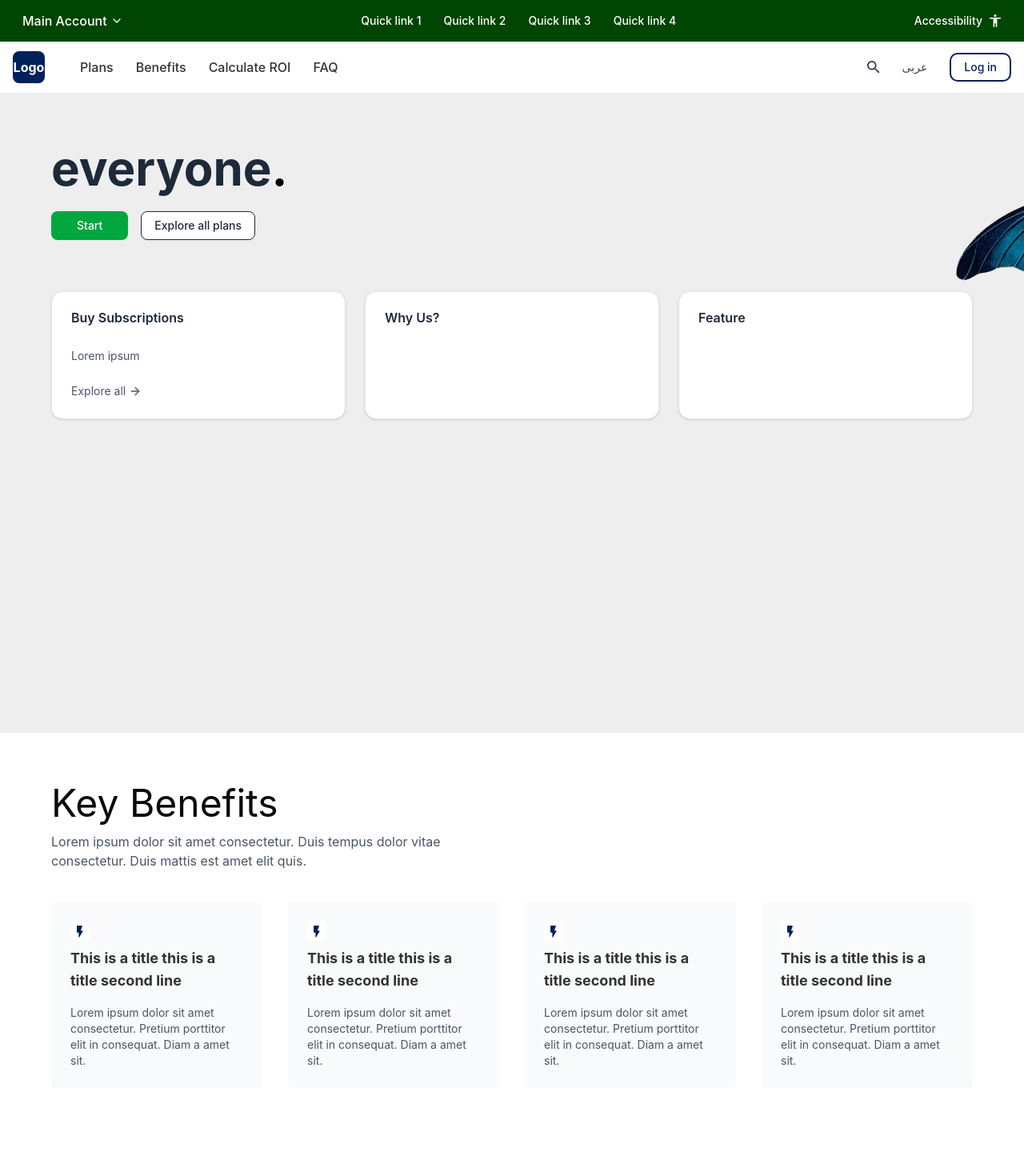
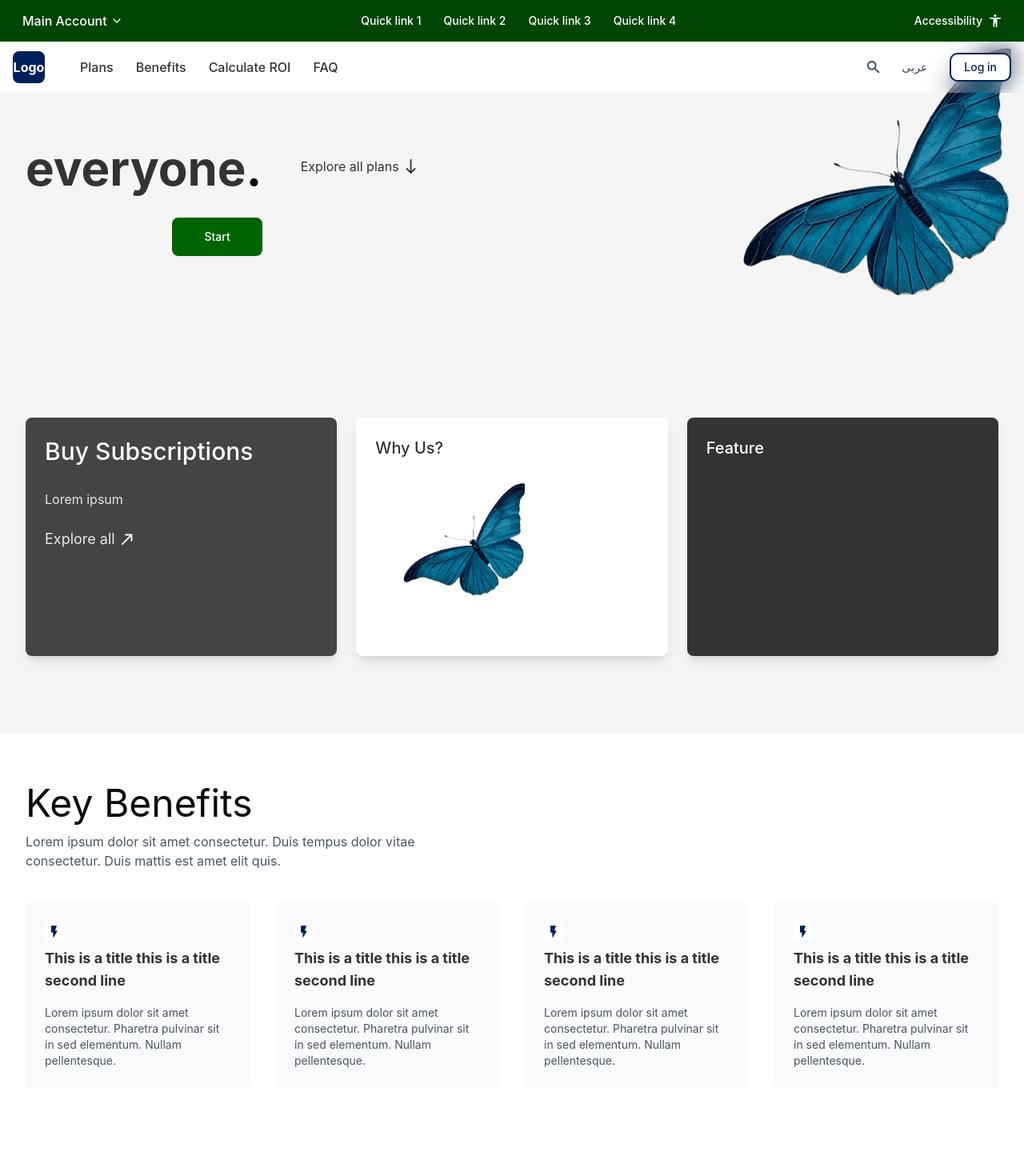
Before and after one commit to omprakash1907/my-app, a React (Vite) app: page / in a window 1280 px wide. Shown: the top 1470 px of the page at 80% size. Built offline with nearby package versions, Linux system fonts and the light colour scheme.

Commit message:
refactor: enhance HeroSection component layout and styling, update KeyBenefits and LearnMore components for consistent container styling

```diff
--- a/src/components/HeroSection.jsx
+++ b/src/components/HeroSection.jsx
@@ -13,6 +13,8 @@ import {
 import { Link } from "react-router-dom";
 import heroimage from "@/assets/image/Butterfly-image.png";
 
+
+
 export default function HeroSection() {
   const container = {
     hidden: { opacity: 0 },
@@ -22,60 +24,67 @@ export default function HeroSection() {
         staggerChildren: 0.1,
       },
     },
-  };
+  }
 
   const item = {
     hidden: { opacity: 0, y: 20 },
     show: { opacity: 1, y: 0 },
-  };
+  }
 
   return (
-    <div className="bg-[#EEEEEE] h-screen">
+    <div className="bg-[#f5f5f5] min-h-screen flex flex-col justify-between">
       {/* Hero Section */}
-      <section className="py-16 px-4 relative overflow-hidden">
-        <div className="container mx-auto max-w-6xl relative">
-          <div className="flex flex-col md:flex-row items-center justify-between">
+      <section className="pt-16 pb-24 px-4 relative">
+        <div className="container mx-auto px-4 relative">
+        <motion.div
+          initial={{ opacity: 0, scale: 0.8 }}
+          animate={{ opacity: 1, scale: 1 }}
+          transition={{ duration: 0.5, delay: 0.2 }}
+          className="absolute right-0 top-[-120px] z-10"
+        >
+          <div className="relative w-[400px] h-[400px]">
+            <img
+              src={heroimage}
+              alt="Blue butterfly"
+              width={400}
+              height={400}
+              className="object-contain"
+              priority
+            />
+          </div>
+        </motion.div>
+          <div className="flex flex-col items-start justify-between">
             <motion.div
               initial={{ opacity: 0, x: -50 }}
               animate={{ opacity: 1, x: 0 }}
               transition={{ duration: 0.5 }}
-              className="md:w-1/2"
+              className="w-full md:w-1/2 flex  items-start"
             >
-              <h1 className="text-5xl md:text-6xl font-bold text-gray-800 mb-6">
-                everyone<span className="text-black">.</span>
-              </h1>
-              <div className="flex gap-4">
-                <Button className="bg-green-600 hover:bg-green-700 text-white px-8">
-                  Start
-                </Button>
-                <Button
-                  variant="outline"
-                  className="border-gray-800 text-gray-800 hover:bg-gray-200"
-                >
-                  Explore all plans
-                </Button>
+              <div>
+                <h1 className="text-5xl md:text-6xl font-bold text-[#333333]">
+                  everyone<span className="text-black">.</span>
+                </h1>
+                <div className="flex gap-4 items-center justify-end mt-8">
+                  <Button className="bg-[#006400] hover:bg-[#005500] text-white px-10 py-6 font-medium">Start</Button>
+                </div>
               </div>
-            </motion.div>
+              <div className="ml-4">
+                <a href="#" className="flex items-center text-[#333333] hover:text-[#00205B] transition-colors mt-4 ms-8">
+                  <span className="mr-2">Explore all plans</span>
+                  <svg width="13" height="18" viewBox="0 0 13 18" fill="none" xmlns="http://www.w3.org/2000/svg">
+                    <path d="M12.3371 11.266C11.9801 10.909 11.4021 10.909 11.0451 11.266L7.47905 14.823V0.917007C7.47905 0.413007 7.06606 0 6.56206 0C6.05806 0 5.64507 0.413007 5.64507 0.917007V14.832L2.08907 11.275C1.73107 10.918 1.15407 10.918 0.79607 11.275C0.43907 11.633 0.43907 12.21 0.79607 12.568L5.92006 17.692C6.27806 18.05 6.85506 18.05 7.21306 17.692L12.3371 12.568C12.6851 12.21 12.6851 11.624 12.3371 11.266Z" fill="#333333" />
+                  </svg>
 
-            <motion.div
-              initial={{ opacity: 0, scale: 0.8 }}
-              animate={{ opacity: 1, scale: 1 }}
-              transition={{ duration: 0.5, delay: 0.2 }}
-              className="absolute -right-96 -top-40"
-            >
-              <img
-                src={heroimage}
-                alt="Blue butterfly"
-                className="object-contain w-full h-full"
-              />
+                </a>
+              </div>
             </motion.div>
           </div>
         </div>
       </section>
 
       {/* Features Panel */}
-      <section className="pb-16 px-4">
-        <div className="container mx-auto max-w-6xl">
+      <section className="pb-24 px-4">
+        <div className="container mx-auto px-4">
           <motion.div
             variants={container}
             initial="hidden"
@@ -85,41 +94,54 @@ export default function HeroSection() {
           >
             {/* Buy Subscriptions Card */}
             <motion.div variants={item}>
-              <Card className="h-full bg-white">
+              <Card className="h-full bg-[#444444] text-white border-none shadow-lg rounded-md overflow-hidden hover:transform hover:scale-[1.01] transition-all cursor-pointer">
                 <CardHeader>
-                  <CardTitle className="text-gray-800">
-                    Buy Subscriptions
-                  </CardTitle>
+                  <CardTitle className="text-3xl font-medium">Buy Subscriptions</CardTitle>
                 </CardHeader>
                 <CardContent>
-                  <p className="text-sm text-gray-600">Lorem ipsum</p>
+                  <p className="text-md text-gray-200">Lorem ipsum</p>
                 </CardContent>
                 <CardFooter>
-                  <Link
-                    href="#"
-                    className="text-sm flex items-center gap-1 text-gray-600 hover:text-gray-800"
-                  >
-                    Explore all <ArrowRight className="h-4 w-4" />
-                  </Link>
+                  <div className="flex justify-between items-center w-full">
+                    <a
+                      href="#"
+                      className="text-lg flex items-center gap-1 text-gray-200 hover:text-white transition-colors"
+                    >
+                      Explore all
+                      <svg width="22" height="22" viewBox="0 0 22 22" fill="none" xmlns="http://www.w3.org/2000/svg">
+                        <path d="M8.24995 5.49998C8.24995 6.01331 8.66245 6.41665 9.16662 6.41665H14.2908L4.30829 16.3991C3.95079 16.7566 3.95079 17.3341 4.30829 17.6916C4.66579 18.0491 5.24329 18.0491 5.60079 17.6916L15.5833 7.70915V12.8333C15.5833 13.3375 15.9958 13.75 16.5 13.75C17.0041 13.75 17.4166 13.3375 17.4166 12.8333V5.49998C17.4166 4.99581 17.0041 4.58331 16.5 4.58331H9.16662C8.66245 4.58331 8.24995 4.99581 8.24995 5.49998Z" fill="white" />
+                      </svg>
+
+                    </a>
+
+                  </div>
                 </CardFooter>
               </Card>
             </motion.div>
 
             {/* Why Us? Card */}
             <motion.div variants={item}>
-              <Card className="h-full bg-white">
+              <Card className="h-full bg-white border-none shadow-lg rounded-md overflow-hidden hover:transform hover:scale-[1.01] transition-all cursor-pointer">
                 <CardHeader>
-                  <CardTitle className="text-gray-800">Why Us?</CardTitle>
+                  <CardTitle className="text-xl font-medium text-[#333333]">Why Us?</CardTitle>
                 </CardHeader>
-                <CardContent>{/* Placeholder for content */}</CardContent>
+                <CardContent className="flex justify-start items-center">
+                  <div className="relative">
+                    <img
+                      src={heroimage}
+                      alt="Blue butterfly"
+                      className="object-contain w-48 h-48"
+                    />
+                  </div>
+                </CardContent>
               </Card>
             </motion.div>
 
             {/* Empty Card (for layout balance) */}
             <motion.div variants={item}>
-              <Card className="h-full bg-white">
+              <Card className="h-full bg-[#333333] text-white border-none shadow-lg rounded-md overflow-hidden hover:transform hover:scale-[1.01] transition-all cursor-pointer">
                 <CardHeader>
-                  <CardTitle className="text-gray-800">Feature</CardTitle>
+                  <CardTitle className="text-xl font-medium">Feature</CardTitle>
                 </CardHeader>
                 <CardContent>{/* Placeholder for content */}</CardContent>
               </Card>
@@ -128,5 +150,5 @@ export default function HeroSection() {
         </div>
       </section>
     </div>
-  );
+  )
 }
--- a/src/components/KeyBenefits.jsx
+++ b/src/components/KeyBenefits.jsx
@@ -5,28 +5,28 @@ export default function KeyBenefits() {
     {
       number: "1",
       title: "This is a title this is a title second line",
-      description: "Lorem ipsum dolor sit amet consectetur. Pretium porttitor elit in consequat. Diam a amet sit.",
+      description: "Lorem ipsum dolor sit amet consectetur. Pharetra pulvinar sit in sed elementum. Nullam pellentesque.",
     },
     {
       number: "2",
       title: "This is a title this is a title second line",
-      description: "Lorem ipsum dolor sit amet consectetur. Pretium porttitor elit in consequat. Diam a amet sit.",
+      description: "Lorem ipsum dolor sit amet consectetur. Pharetra pulvinar sit in sed elementum. Nullam pellentesque.",
     },
     {
       number: "3",
       title: "This is a title this is a title second line",
-      description: "Lorem ipsum dolor sit amet consectetur. Pretium porttitor elit in consequat. Diam a amet sit.",
+      description: "Lorem ipsum dolor sit amet consectetur. Pharetra pulvinar sit in sed elementum. Nullam pellentesque.",
     },
     {
       number: "4",
       title: "This is a title this is a title second line",
-      description: "Lorem ipsum dolor sit amet consectetur. Pretium porttitor elit in consequat. Diam a amet sit.",
+      description: "Lorem ipsum dolor sit amet consectetur. Pharetra pulvinar sit in sed elementum. Nullam pellentesque.",
     },
   ]
 
   return (
     <section className="py-16 px-4">
-      <div className="container mx-auto max-w-6xl">
+      <div className="container mx-auto px-4">
         <motion.div
           initial={{ opacity: 0, y: 20 }}
           whileInView={{ opacity: 1, y: 0 }}
--- a/src/components/LearnMore.jsx
+++ b/src/components/LearnMore.jsx
@@ -27,7 +27,7 @@ export default function LearnMore() {
 
   return (
     <section className="py-16 px-4">
-      <div className="container mx-auto max-w-6xl">
+      <div className="container mx-auto px-4">
         <motion.div
           initial={{ opacity: 0, y: 20 }}
           whileInView={{ opacity: 1, y: 0 }}
--- a/src/components/OutputValues.jsx
+++ b/src/components/OutputValues.jsx
@@ -9,7 +9,7 @@ import { Slider } from "@/components/ui/slider"
 export default function OutputValues() {
   return (
     <section className="py-16 px-4">
-      <div className="container mx-auto max-w-6xl">
+      <div className="container mx-auto px-4">
         <motion.div
           initial={{ opacity: 0, y: 20 }}
           whileInView={{ opacity: 1, y: 0 }}
--- a/src/components/PricingSection.jsx
+++ b/src/components/PricingSection.jsx
@@ -33,7 +33,7 @@ export default function PricingSection() {
 
   return (
     <section className="py-16 px-4">
-      <div className="container mx-auto max-w-6xl">
+      <div className="container mx-auto px-4">
         <motion.div
           initial={{ opacity: 0, y: 20 }}
           whileInView={{ opacity: 1, y: 0 }}
```
